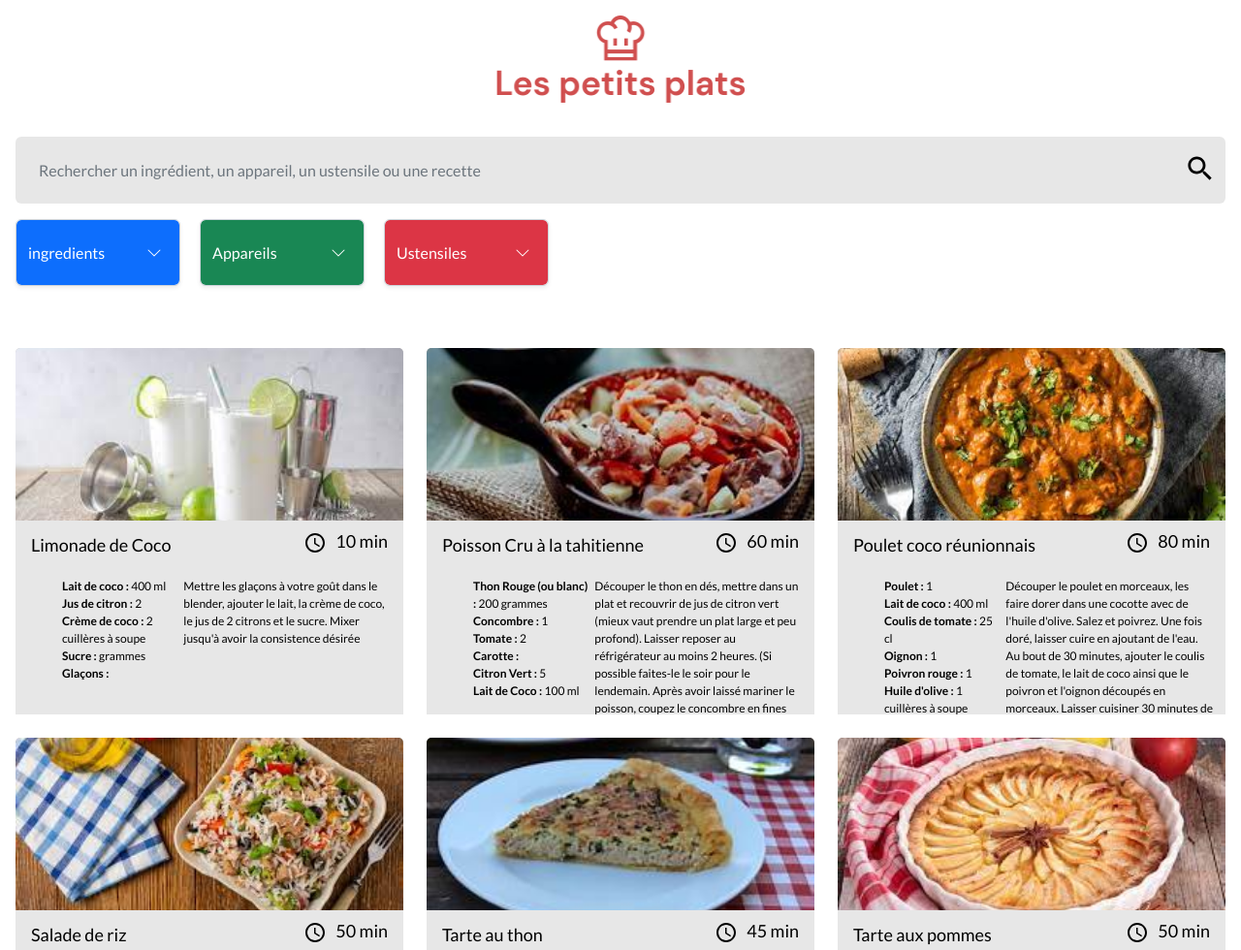
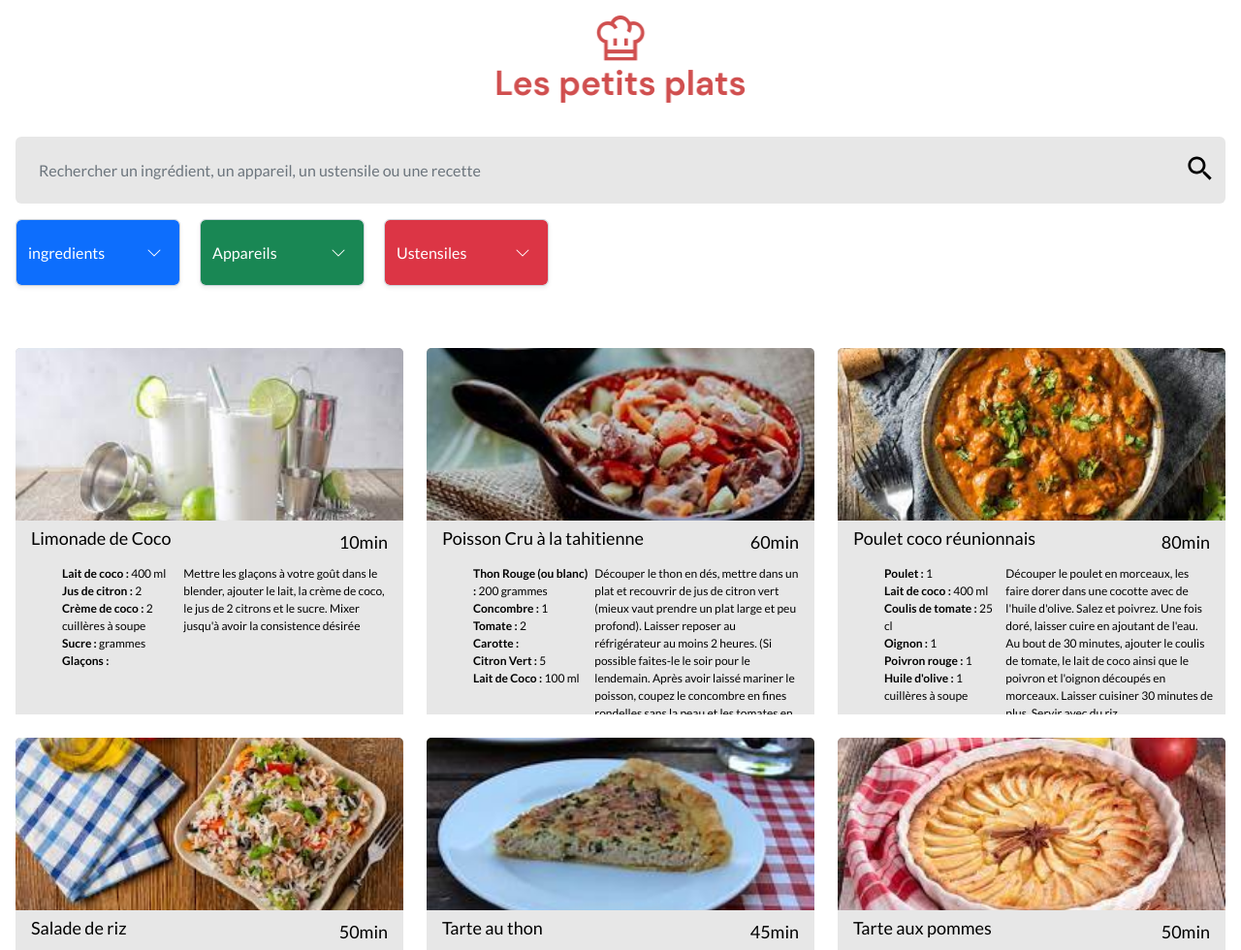
Before and after one commit to sousouben/Mouatakide_Souad_7_08062022, a website: page index.html in a window 1280 px wide. Shown: the top 980 px of the page at 97% size. Drawn offline with nearby package versions, Linux system fonts and the light colour scheme.

Commit message:
modification du dom js

```diff
--- a/index.html
+++ b/index.html
@@ -7,6 +7,9 @@
 
     <!--Favicon-->
     <link rel="icon" href="./assets/svg/favicon.svg" />
+
+    <!--Fontawesome-->
+    <script src="https://kit.fontawesome.com/56ca006626.js" crossorigin="anonymous"></script>
 
     <!-- CSS only -->
     <link
--- a/scripts/factories/creatCard.js
+++ b/scripts/factories/creatCard.js
@@ -1,14 +1,13 @@
 /* eslint-disable no-unused-vars */
-class RecipesCard{
-    constructor(recipe){
+class RecipesCard {
+  constructor(recipe) {
     this.id = recipe.id;
     this.name = recipe.name;
     this.servings = recipe.servings;
     this.ingredients = recipe.ingredients;
     this.time = recipe.time;
     this.description = recipe.description;
-        this.appliance = recipe.appliance.toLowerCase();//La méthode toLowerCase() retourne la chaîne de caractères courante en minuscules.
-
+    this.appliance = recipe.appliance.toLowerCase(); //La méthode toLowerCase() retourne la chaîne de caractères courante en minuscules.
   }
 
   buildCard() {
@@ -25,24 +24,44 @@ class RecipesCard{
       "g-4",
       "border-0"
     );
+
     card.innerHTML = `
+            <img class="card-img-top"  src="assets/images/${photo}.jpg"
+        }" alt="${this.name}" />`;
 
-            <img class="card-img-top"  src="assets/images/${photo}.jpg"
-        }" alt="${this.name}" />
-            <div   class="card-body py-0">
-                <div id="receipTitle" class="d-flex flex-row mt-2 mb-2 gap-2 justify-content-between align-items-center">
-                    <h2 class="card-title col mt-0">${this.name}</h2>
-                    <div class="time col-4 d-flex flex-row align-items-center justify-content-end">
-                        <p class="mr-2 minutes">
-                            <span class="me-2">
-                            <img  src="assets/svg/time.svg" alt="">
-                            </span>${this.time} min
-                        </p>
-                    </div>
-                </div>
+    let cardBody = document.createElement("div");
+    cardBody.className = "card-body py-0";
+    card.appendChild(cardBody);
 
-                <div class="recipe d-flex flex-row justify-content-between gap-1">
-                    <ul class="ingredient-container col-5 mb-0">${this.ingredients
+    let recipeInfo = document.createElement('div');
+  recipeInfo.className = 'receipTitle d-flex flex-row mt-2 mb-2 gap-2 justify-content-between align-items-center';
+  cardBody.appendChild(recipeInfo);
+
+  let cardTitle = document.createElement('h2');
+  cardTitle.className = 'card-title col mt-0';
+  cardTitle.textContent = `${this.name}`;
+  recipeInfo.appendChild(cardTitle);
+
+  let timeIcon = document.createElement('div');
+  timeIcon.className = 'time col-4 d-flex flex-row align-items-center justify-content-end';
+  recipeInfo.appendChild(timeIcon);
+
+  let recipeIconAndTime = document.createElement('span')
+  recipeIconAndTime.className = 'mr-2 minutes';
+
+  let icon = document.createElement('i');
+  icon.className = 'far fa-clock';
+  recipeIconAndTime.appendChild(icon);
+  recipeIconAndTime.textContent = `${this.time}`+'min';
+
+  timeIcon.appendChild(recipeIconAndTime);
+
+  let recipeInfoSecond = document.createElement('div');
+  recipeInfoSecond.className = 'recipe d-flex flex-row justify-content-between gap-1';
+
+  cardBody.appendChild(recipeInfoSecond);
+
+  recipeInfoSecond.innerHTML = `<ul class="ingredient-container col-5 mb-0">${this.ingredients
     .map(
       (element) =>
         `
@@ -53,11 +72,13 @@ class RecipesCard{
   `
     )
     .join("")}</li>
-                    </ul>
-                    <p class="card-text col-7 m-0">${this.description}</p>
-                </div>
-            </div>`;
+  </ul>`
 
+  let etape = document.createElement('p');
+  etape.className = 'card-text col-7 m-0';
+  etape.textContent = `${this.description}`;
+
+  recipeInfoSecond.appendChild(etape);
     return card;
   }
-}//console.log(RecipesCard);
+} //console.log(RecipesCard);
```
Also changed, not shown: assets/svg/time.svg (deleted). Lines whose indentation alone changed are shown as unchanged.
